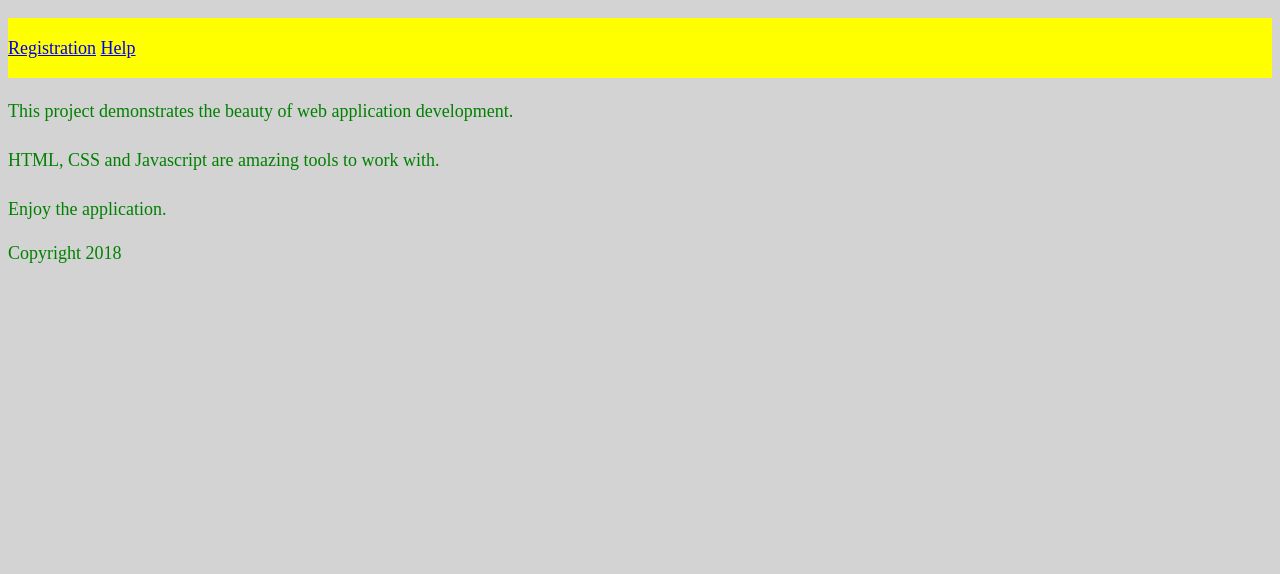
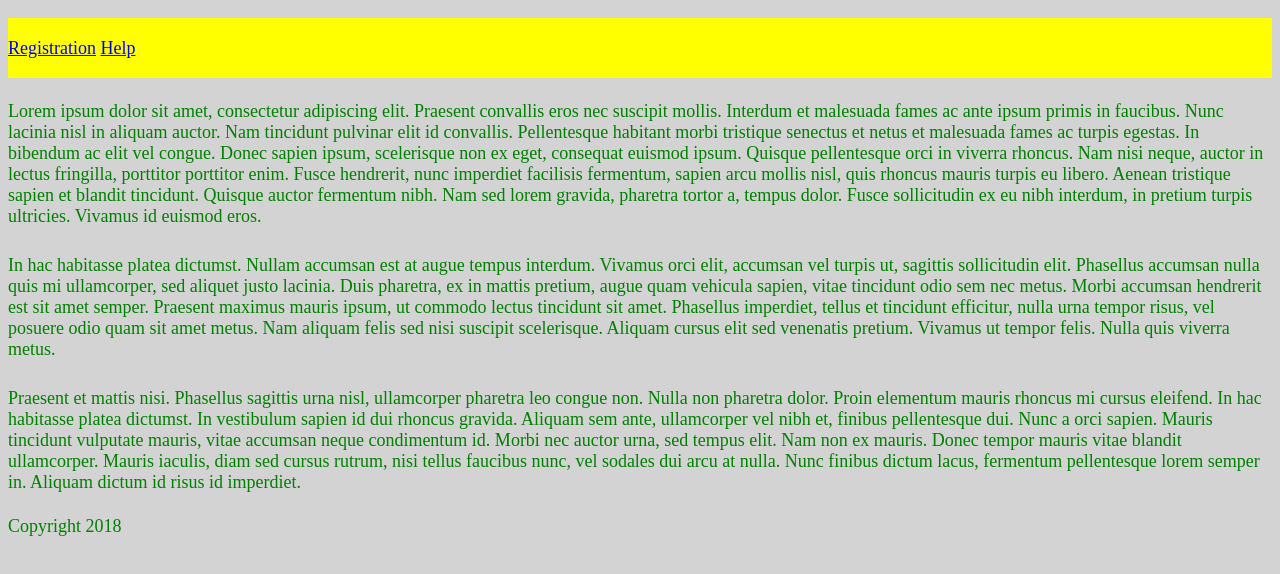
Before and after one commit to aalshawa97/CST356Week6Lab, a plain HTML site: page WebSites/WebSite1/index.html in a window 1280 px wide. Shown: the part 90-664 px from the top of the page. Drawn offline with Linux system fonts and the light colour scheme.

Commit message:
Added paragraphs of text

```diff
--- a/WebSites/WebSite1/index.html
+++ b/WebSites/WebSite1/index.html
@@ -18,11 +18,11 @@
     </nav>
 
     <section class="sectionIntoduction">
-        <p>This project demonstrates the beauty of web application development.</p>
+        <p>Lorem ipsum dolor sit amet, consectetur adipiscing elit. Praesent convallis eros nec suscipit mollis. Interdum et malesuada fames ac ante ipsum primis in faucibus. Nunc lacinia nisl in aliquam auctor. Nam tincidunt pulvinar elit id convallis. Pellentesque habitant morbi tristique senectus et netus et malesuada fames ac turpis egestas. In bibendum ac elit vel congue. Donec sapien ipsum, scelerisque non ex eget, consequat euismod ipsum. Quisque pellentesque orci in viverra rhoncus. Nam nisi neque, auctor in lectus fringilla, porttitor porttitor enim. Fusce hendrerit, nunc imperdiet facilisis fermentum, sapien arcu mollis nisl, quis rhoncus mauris turpis eu libero. Aenean tristique sapien et blandit tincidunt. Quisque auctor fermentum nibh. Nam sed lorem gravida, pharetra tortor a, tempus dolor. Fusce sollicitudin ex eu nibh interdum, in pretium turpis ultricies. Vivamus id euismod eros.</p>
 
-        <p>HTML, CSS and Javascript are amazing tools to work with.</p>
+        <p>In hac habitasse platea dictumst. Nullam accumsan est at augue tempus interdum. Vivamus orci elit, accumsan vel turpis ut, sagittis sollicitudin elit. Phasellus accumsan nulla quis mi ullamcorper, sed aliquet justo lacinia. Duis pharetra, ex in mattis pretium, augue quam vehicula sapien, vitae tincidunt odio sem nec metus. Morbi accumsan hendrerit est sit amet semper. Praesent maximus mauris ipsum, ut commodo lectus tincidunt sit amet. Phasellus imperdiet, tellus et tincidunt efficitur, nulla urna tempor risus, vel posuere odio quam sit amet metus. Nam aliquam felis sed nisi suscipit scelerisque. Aliquam cursus elit sed venenatis pretium. Vivamus ut tempor felis. Nulla quis viverra metus.</p>
 
-        <p>Enjoy the application.</p>
+        <p>Praesent et mattis nisi. Phasellus sagittis urna nisl, ullamcorper pharetra leo congue non. Nulla non pharetra dolor. Proin elementum mauris rhoncus mi cursus eleifend. In hac habitasse platea dictumst. In vestibulum sapien id dui rhoncus gravida. Aliquam sem ante, ullamcorper vel nibh et, finibus pellentesque dui. Nunc a orci sapien. Mauris tincidunt vulputate mauris, vitae accumsan neque condimentum id. Morbi nec auctor urna, sed tempus elit. Nam non ex mauris. Donec tempor mauris vitae blandit ullamcorper. Mauris iaculis, diam sed cursus rutrum, nisi tellus faucibus nunc, vel sodales dui arcu at nulla. Nunc finibus dictum lacus, fermentum pellentesque lorem semper in. Aliquam dictum id risus id imperdiet.</p>
     </section>
 
     <footer>Copyright 2018</footer>
```
